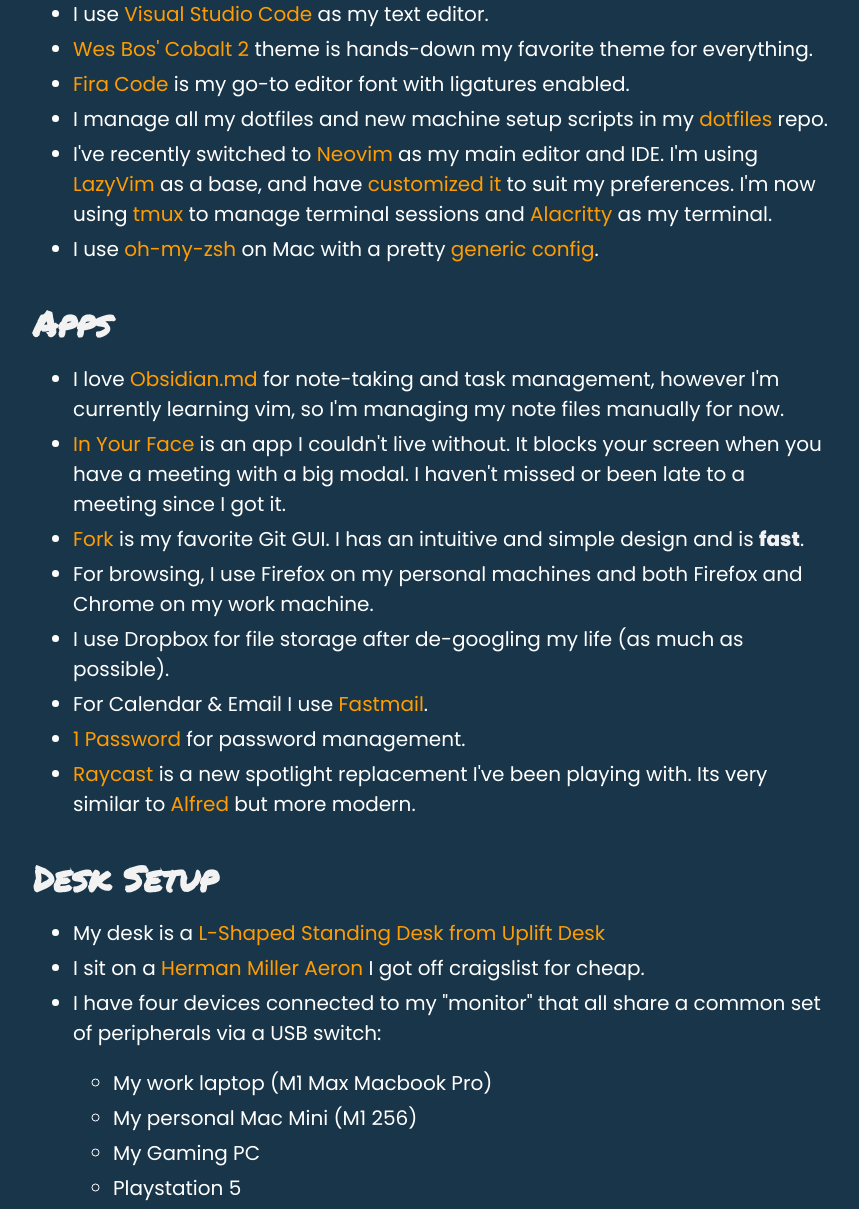
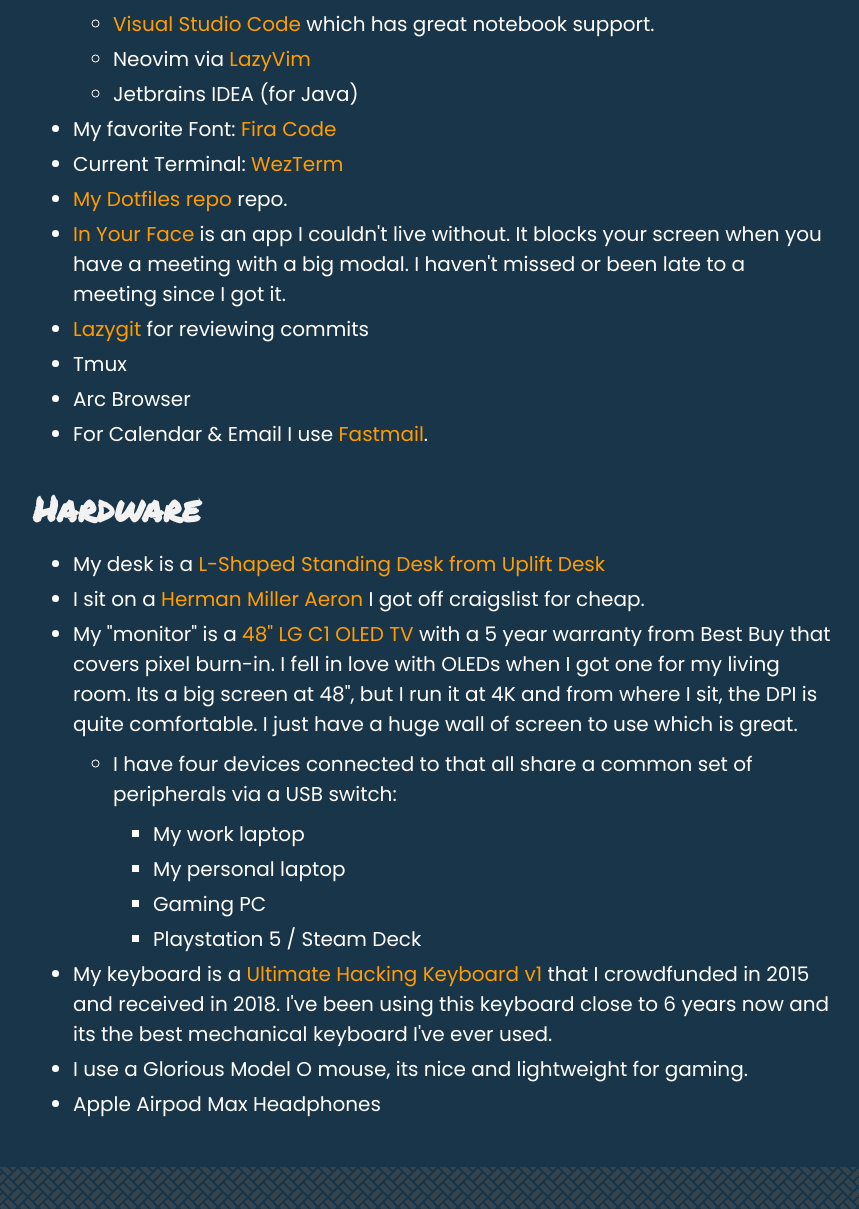
Before and after one commit to patleeman/patricklee.nyc, an Eleventy site: page uses.md in a window 1280 px wide. Shown: the part 758-1967 px from the top of the page, without its empty margins (207-1066 px from the left). Built offline with nearby package versions, Linux system fonts and the light colour scheme; Eleventy itself is replaced by a stand-in of ours; files that its build step writes are made by us from their sources; what eleventy-sass would draw is missing.

Commit message:
Update uses

```diff
--- a/uses.md
+++ b/uses.md
@@ -6,43 +6,33 @@ description: Learn more about my work setup
 
 ![My desk setup](/public/blog/setup.png)
 
-I'm a fan of [Wes Bos' `/uses`](https://wesbos.com/uses) page. Who doesn't love showing off their battle station?
+Taking a page from [Wes Bos' `/uses`](https://wesbos.com/uses) page.
 
-## Development Tools
+## Software
 
-- I use [Visual Studio Code](https://code.visualstudio.com/) as my text editor.
-- [Wes Bos' Cobalt 2](https://marketplace.visualstudio.com/items?itemName=wesbos.theme-cobalt2) theme is hands-down my favorite theme for everything.
-- [Fira Code](https://github.com/tonsky/FiraCode) is my go-to editor font with ligatures enabled.
-- I manage all my dotfiles and new machine setup scripts in my [dotfiles](https://github.com/patleeman/dotfiles) repo.
-- I've recently switched to [Neovim](https://neovim.io/) as my main editor and IDE. I'm using [LazyVim](https://www.lazyvim.org/) as a base, and have [customized it](https://github.com/patleeman/dotfiles/tree/master/home/nvim) to suit my preferences. I'm now using [tmux](https://github.com/tmux/tmux/wiki) to manage terminal sessions and [Alacritty](https://alacritty.org/) as my terminal.
-- I use [oh-my-zsh](https://ohmyz.sh/) on Mac with a pretty [generic config](https://github.com/patleeman/dotfiles/blob/master/configs/ohmyzsh.zsh).
+- For writing code:
+  - [Visual Studio Code](https://code.visualstudio.com/) which has great notebook support.
+  - Neovim via [LazyVim](https://www.lazyvim.org/)
+  - Jetbrains IDEA (for Java)
+- My favorite Font: [Fira Code](https://github.com/tonsky/FiraCode)
+- Current Terminal: [WezTerm](https://github.com/wez/wezterm)
+- [My Dotfiles repo](https://github.com/patleeman/dotfiles) repo.
+- [In Your Face](https://www.inyourface.app/) is an app I couldn't live without. It blocks your screen when you have a meeting with a big modal. I haven't missed or been late to a meeting since I got it.
+- [Lazygit](https://github.com/jesseduffield/lazygit) for reviewing commits
+- Tmux
+- Arc Browser
+- For Calendar & Email I use [Fastmail](https://www.fastmail.com/).
 
-## Apps
-
-- I love [Obsidian.md](https://obsidian.md/) for note-taking and task management, however I'm currently learning vim, so I'm managing my note files manually for now.
-- [In Your Face](https://www.inyourface.app/) is an app I couldn't live without. It blocks your screen when you have a meeting with a big modal. I haven't missed or been late to a meeting since I got it.
-- [Fork](https://git-fork.com/) is my favorite Git GUI. I has an intuitive and simple design and is **fast**.
-- For browsing, I use Firefox on my personal machines and both Firefox and Chrome on my work machine.
-- I use Dropbox for file storage after de-googling my life (as much as possible).
-- For Calendar & Email I use [Fastmail](https://www.fastmail.com/).
-- [1 Password](https://1password.com/) for password management.
-- [Raycast](https://www.raycast.com/) is a new spotlight replacement I've been playing with. Its very similar to [Alfred](https://www.alfredapp.com/) but more modern.
-
-## Desk Setup
+## Hardware
 
 - My desk is a [L-Shaped Standing Desk from Uplift Desk](https://www.upliftdesk.com/)
 - I sit on a [Herman Miller Aeron](https://www.hermanmiller.com/products/seating/office-chairs/aeron-chairs/) I got off craigslist for cheap.
-
-- I have four devices connected to my "monitor" that all share a common set of peripherals via a USB switch:
-
-  - My work laptop (M1 Max Macbook Pro)
-  - My personal Mac Mini (M1 256)
-  - My Gaming PC
-  - Playstation 5
-
 - My "monitor" is a [48" LG C1 OLED TV](https://www.lg.com/us/tvs/lg-oled48c1pub-oled-4k-tv) with a 5 year warranty from Best Buy that covers pixel burn-in. I fell in love with OLEDs when I got one for my living room. Its a big screen at 48", but I run it at 4K and from where I sit, the DPI is quite comfortable. I just have a huge wall of screen to use which is great.
-- My keyboard is a [Ultimate Hacking Keyboard v1](https://ultimatehackingkeyboard.com/) that I crowdfunded in 2015 and received in 2018. I've been using this keyboard close to 5 years now and its the best mechanical keyboard I've ever used.
-- I use a [Glorious Model D](https://www.gloriousgaming.com/products/glorious-model-d-matte-black) mouse, its nice and lightweight for gaming.
-- I also use a [Apple Magic Trackpad](https://www.apple.com/shop/product/MK2D3AM/A/magic-trackpad-white-multi-touch-surface) which sits between the two halves of my keyboard for when I don't want to move my hands a lot.
-- I use [Bose 700](https://www.bose.com/en_us/products/headphones/noise_cancelling_headphones/noise-cancelling-headphones-700.html#v=noise_cancelling_headphones_700_black) headphones, but I would not recommend them. They have a tendency to flop off my head if I look up. Terrible design.
-- Also on my desk are an iPad Pro, Steam Deck and Oculus Quest 2.
+  - I have four devices connected to that all share a common set of peripherals via a USB switch:
+    - My work laptop
+    - My personal laptop
+    - Gaming PC
+    - Playstation 5 / Steam Deck
+- My keyboard is a [Ultimate Hacking Keyboard v1](https://ultimatehackingkeyboard.com/) that I crowdfunded in 2015 and received in 2018. I've been using this keyboard close to 6 years now and its the best mechanical keyboard I've ever used.
+- I use a Glorious Model O mouse, its nice and lightweight for gaming.
+- Apple Airpod Max Headphones
```
